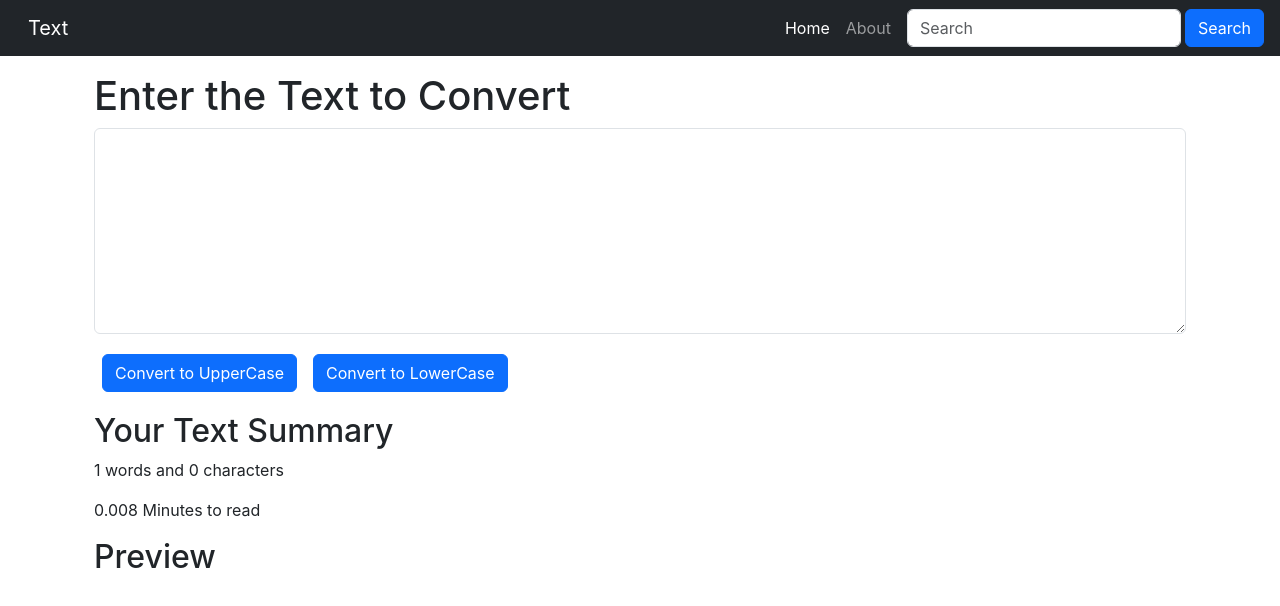
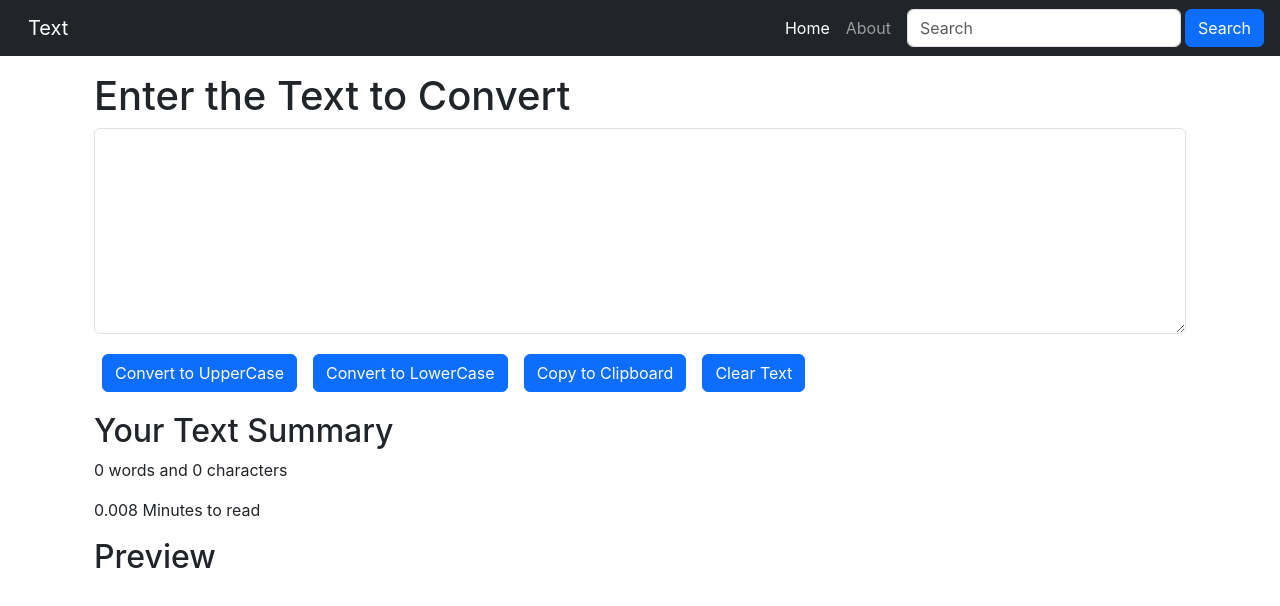
Before and after one commit to tusharbhadavankar01/Text-Converter-Application-using-React-Js, a React (Create React App) app: page / in a window 1280 px wide. Shown: the top 606 px of the page. Built offline with nearby package versions, Linux system fonts and the light colour scheme.

Commit message:
add a button

```diff
--- a/src/Components/Textform.js
+++ b/src/Components/Textform.js
@@ -9,10 +9,27 @@ export default function Textform(props) {
   }
 
   const handleLoClick=()=>{
-    //console.log("UpperCase Was Clicked",+ text);
+    //console.log("LowerCase Was Clicked",+ text);
     let newText=text.toLowerCase();
     setText(newText)
 }
+
+const handleClearClick=()=>{
+  //console.log("clear",+ text);
+  let newText="";
+  setText(newText)
+}
+const handleCopyClick = () => {
+  let textToCopy = text;
+
+  setText(textToCopy);
+
+  navigator.clipboard.writeText(textToCopy).then(() => {
+      alert("Text copied to clipboard");
+  })
+
+  }
+
   const handleOnChange=(event)=>{
       // console.log("On Change")
       setText(event.target.value)
@@ -27,12 +44,15 @@ return (
         </div>
         <button className="btn btn-primary mx-2 my-1 " onClick={handleUpClick}>Convert to UpperCase</button>
         <button className="btn btn-primary mx-2 my-1" onClick={handleLoClick}>Convert to LowerCase</button>
+        <button className="btn btn-primary mx-2 my-1" onClick={handleCopyClick}>Copy to Clipboard</button>
+        <button className="btn btn-primary mx-2 my-1" onClick={handleClearClick}>Clear Text</button>
+
 
         </div>
         <div className='container my-3'>
         <h2>Your Text Summary</h2>
-        <p>{text.split(" ").length} words and {text.length} characters</p>
-        <p>{0.008*text.split(" ").length} Minutes to read</p>
+        <p>{ text.trim().length === 0 ? 0 : text.split(/\s+/).length} words and {text.length} characters</p>
+        <p>{0.008 * text.split(" ").length} Minutes to read</p>
         <h2>Preview</h2>
         <p>{text}</p>
         </div>
```
